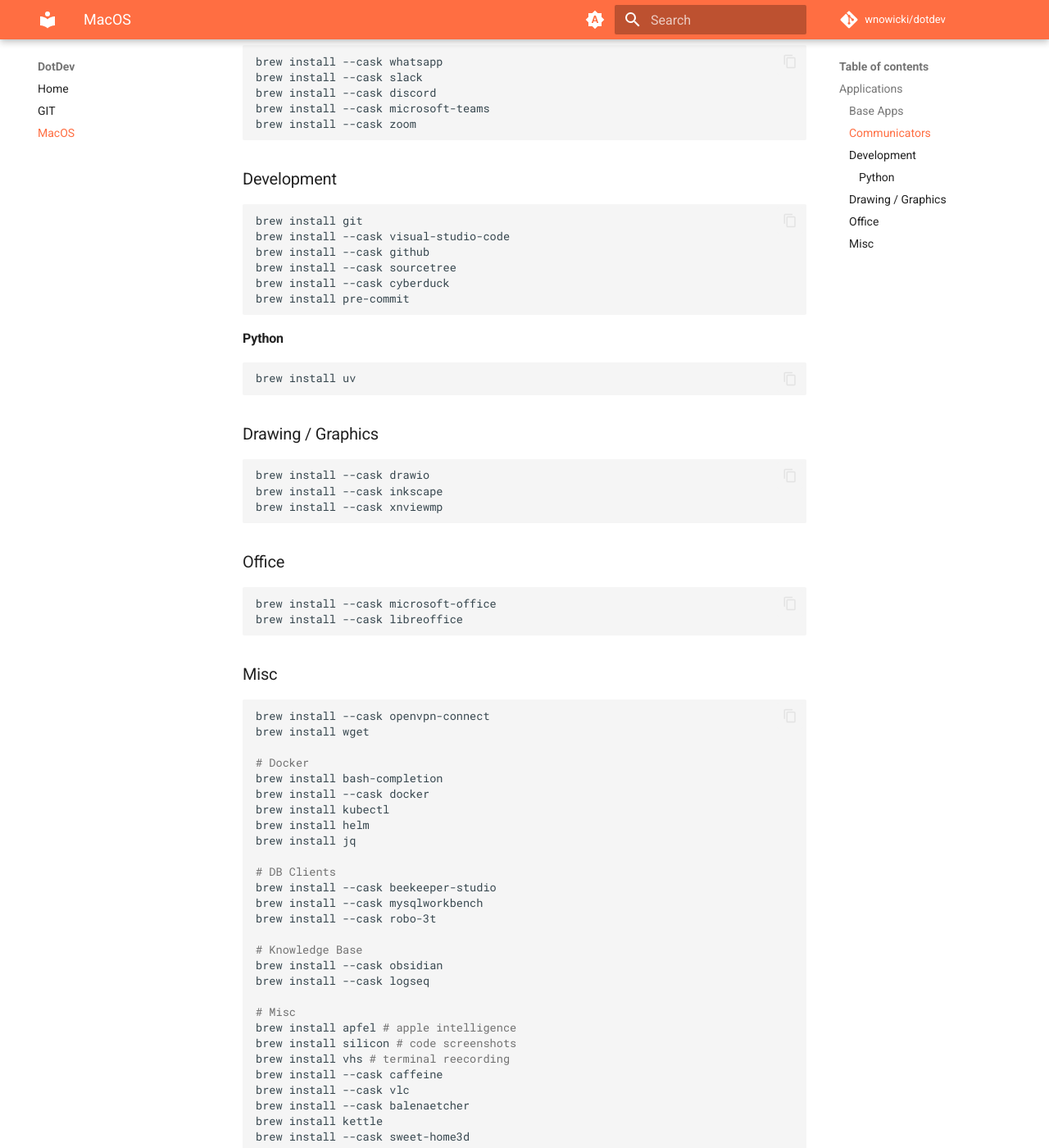
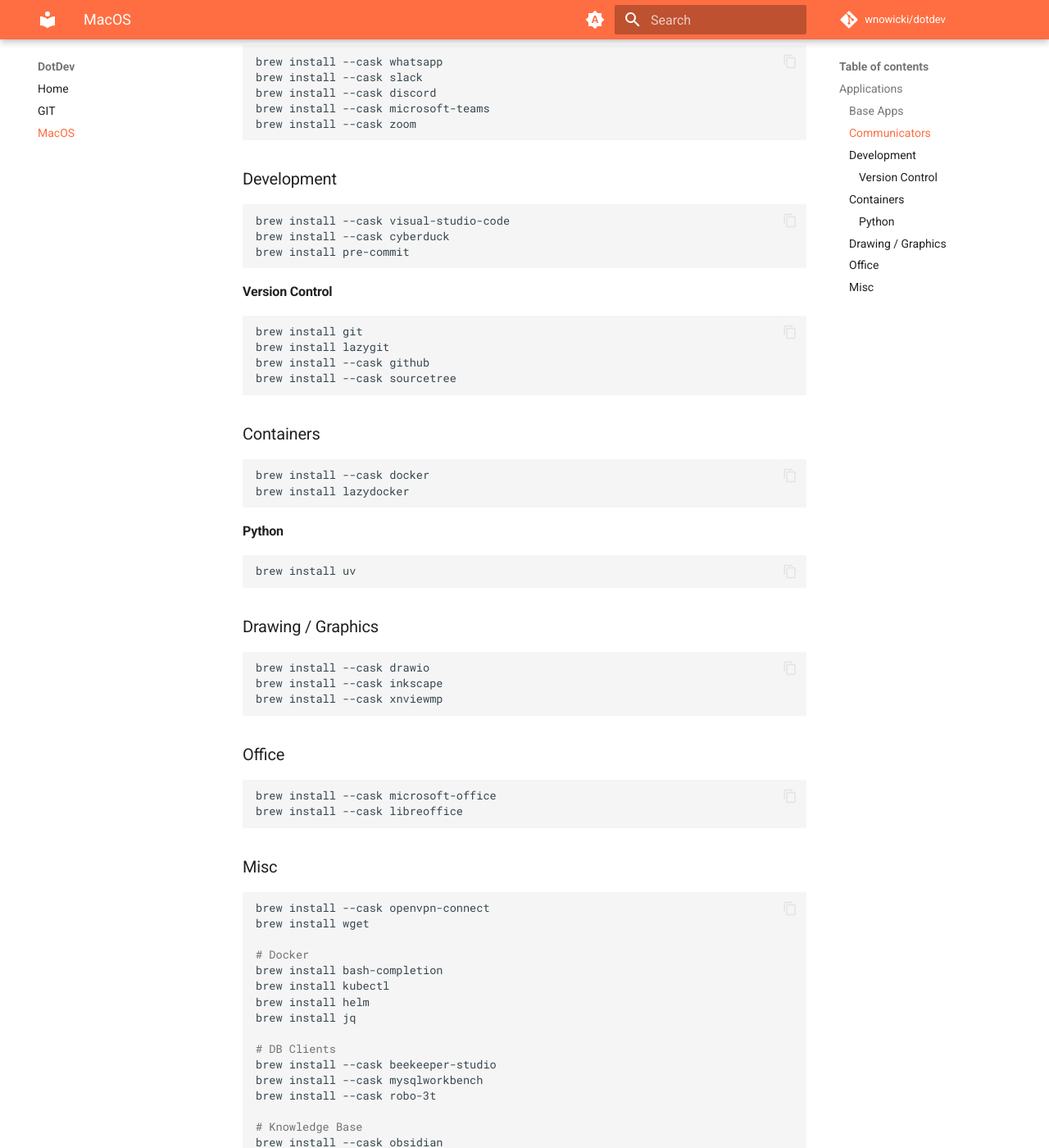
Before and after one commit to wnowicki/dotdev, an MkDocs documentation site: the page built from docs/macos.md, in a window 1280 px wide and 1400 px high, scrolled down 590 px. Shown: the whole window at 82% size. Built offline with MkDocs 1.6.1 and Material for MkDocs 9.7.7, drawn with Linux system fonts in a browser that asks for light colours; comment, search, counter and statistics services are not loaded.

Commit message:
Update macOS setup instructions for development
Added version control and containers sections with installation commands for git, lazygit, docker, and lazydocker.

````diff
--- a/docs/macos.md
+++ b/docs/macos.md
@@ -34,12 +34,24 @@
 ### Development
 
 ```sh
+brew install --cask visual-studio-code
+brew install --cask cyberduck
+brew install pre-commit
+```
+
+#### Version Control
+
+```sh
 brew install git
-brew install --cask visual-studio-code
+brew install lazygit
 brew install --cask github
 brew install --cask sourcetree
-brew install --cask cyberduck
-brew install pre-commit
+```
+### Containers
+
+```sh
+brew install --cask docker
+brew install lazydocker
 ```
 
 #### Python
````
Also changed, not shown: other parts of docs/macos.md (+0 -1 lines).
